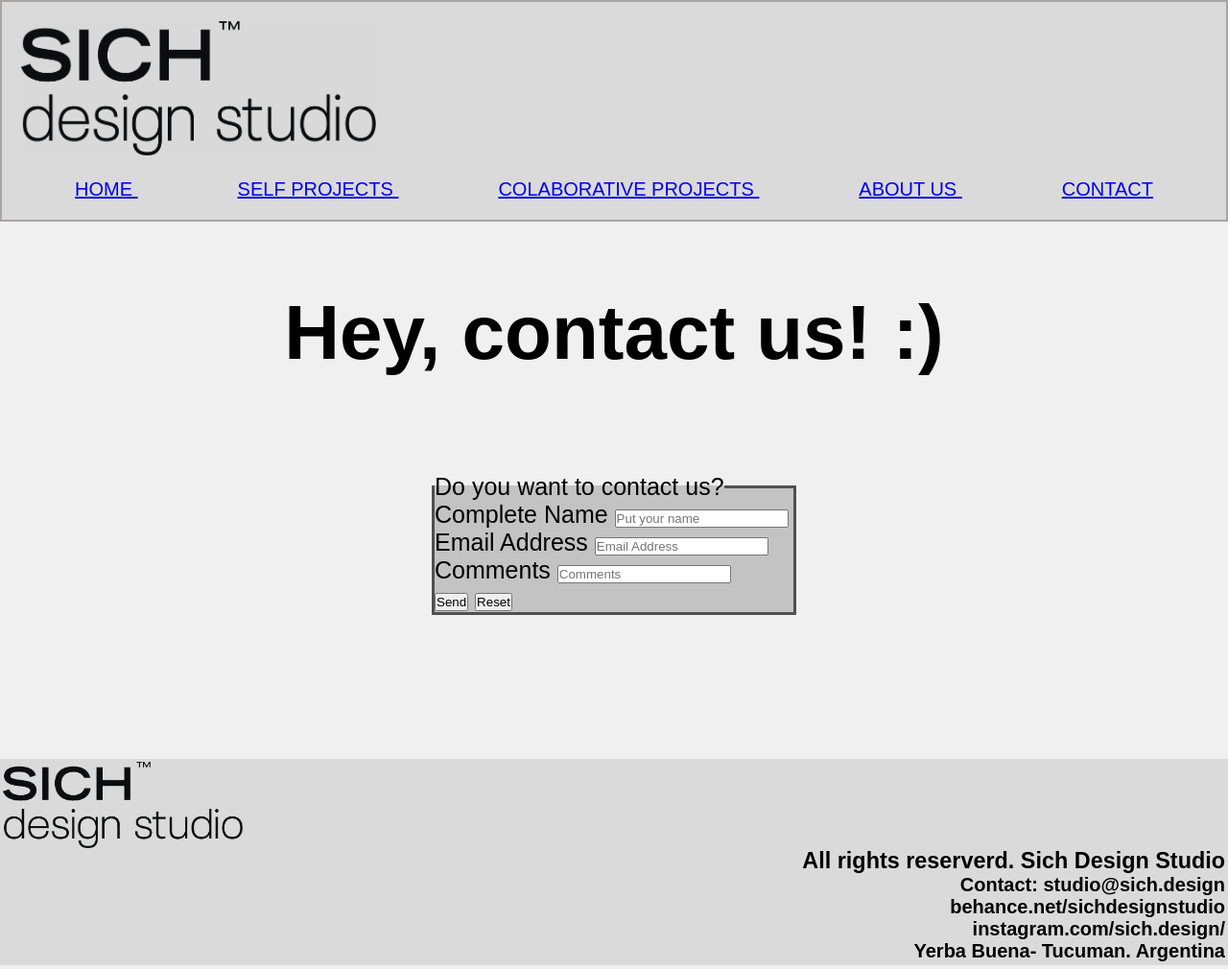
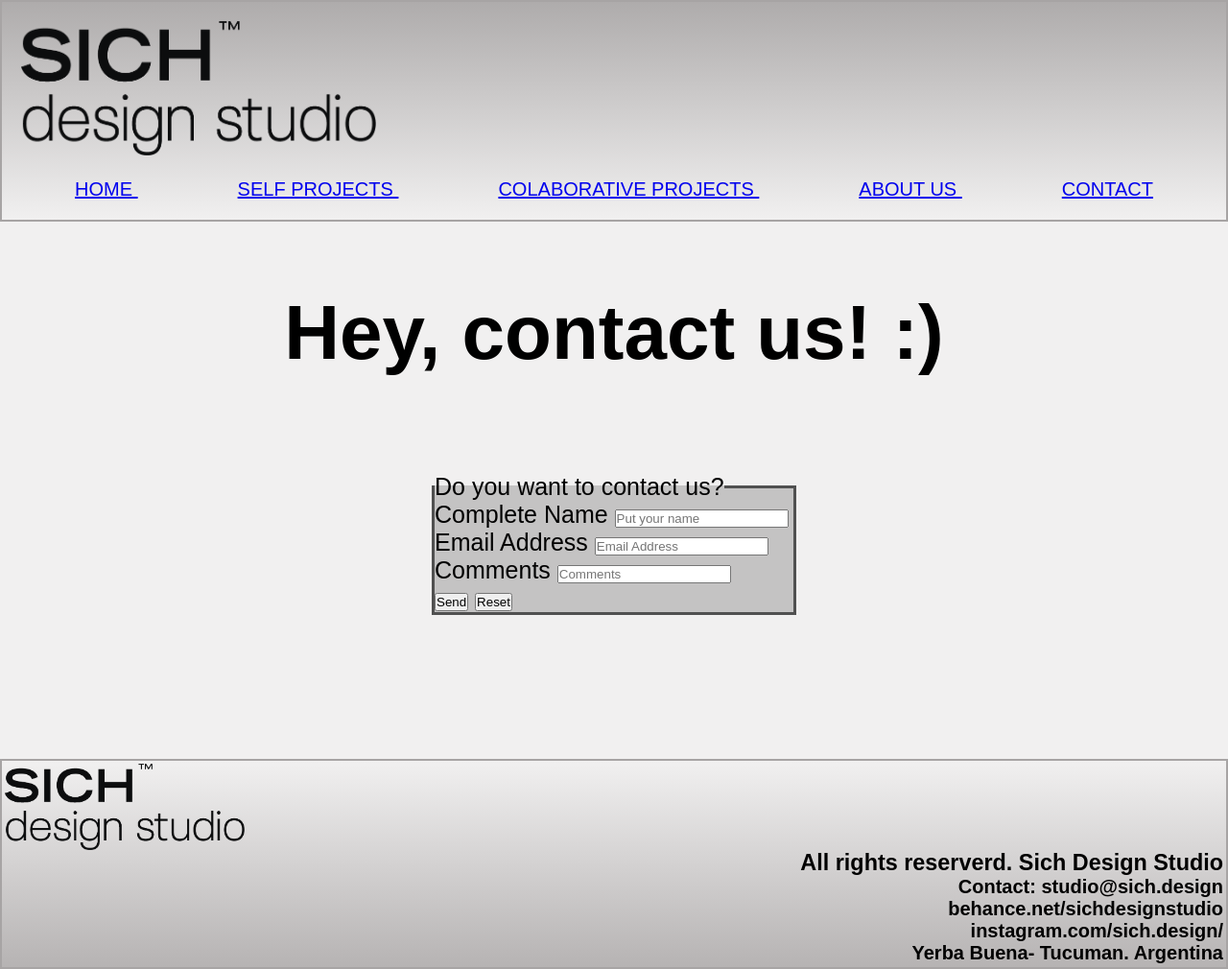
Before and after one commit to TamaraSusich/Sich-susichtamara, a plain HTML site: page pages/contact.html in a window 1280 px wide. Shown: the whole page at 96% size. Drawn offline with Linux system fonts and the light colour scheme.

Commit message:
modificaciones en rama-dos

```diff
--- a/css/styles.css
+++ b/css/styles.css
@@ -12,6 +12,9 @@ body{
 }
 
 /* menu*/
+header{
+    background-image: linear-gradient( rgba(153, 149, 149, 0.671),  rgb(241, 240, 240));
+}
 .menu{
     display: flex;
     flex-flow: column nowrap;
@@ -30,10 +33,17 @@ header nav ul li{
     margin: 1rem 2rem;
     padding: 20px;
 }
+nav{
+    transition: 1s;
+}
+nav :hover{
+    height: 5px;
+}
+
+
 header .menu__logo{
     width: 370px;
     height: 140px;
-    background-color: rgba(218, 218, 218, 0.986);
     margin-bottom: 1.5rem;
     display: block;
 }
@@ -103,7 +113,8 @@ header .menu__logo{
     /* footer*/
     footer{
         padding: 30px;
-        background-color: rgba(218, 218, 218, 0.986) ;
+        border:  2px solid  rgb(167, 164, 164);
+        background-image: linear-gradient( to top, rgba(153, 149, 149, 0.671),  rgb(241, 240, 240));
         text-align: left;
         margin-top: 150px;
     }
```
Also changed, not shown: index.html (+1 -1 lines).
